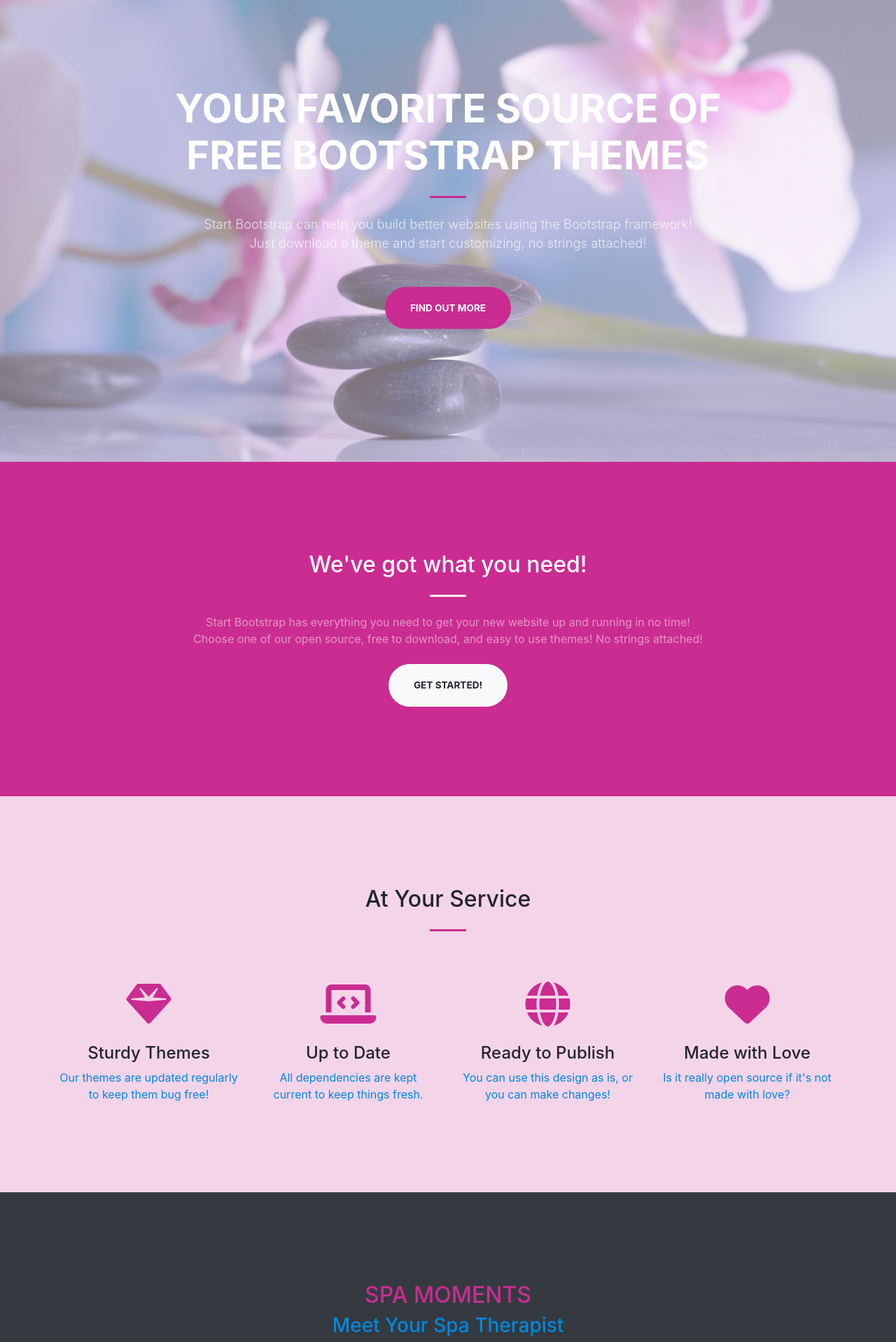
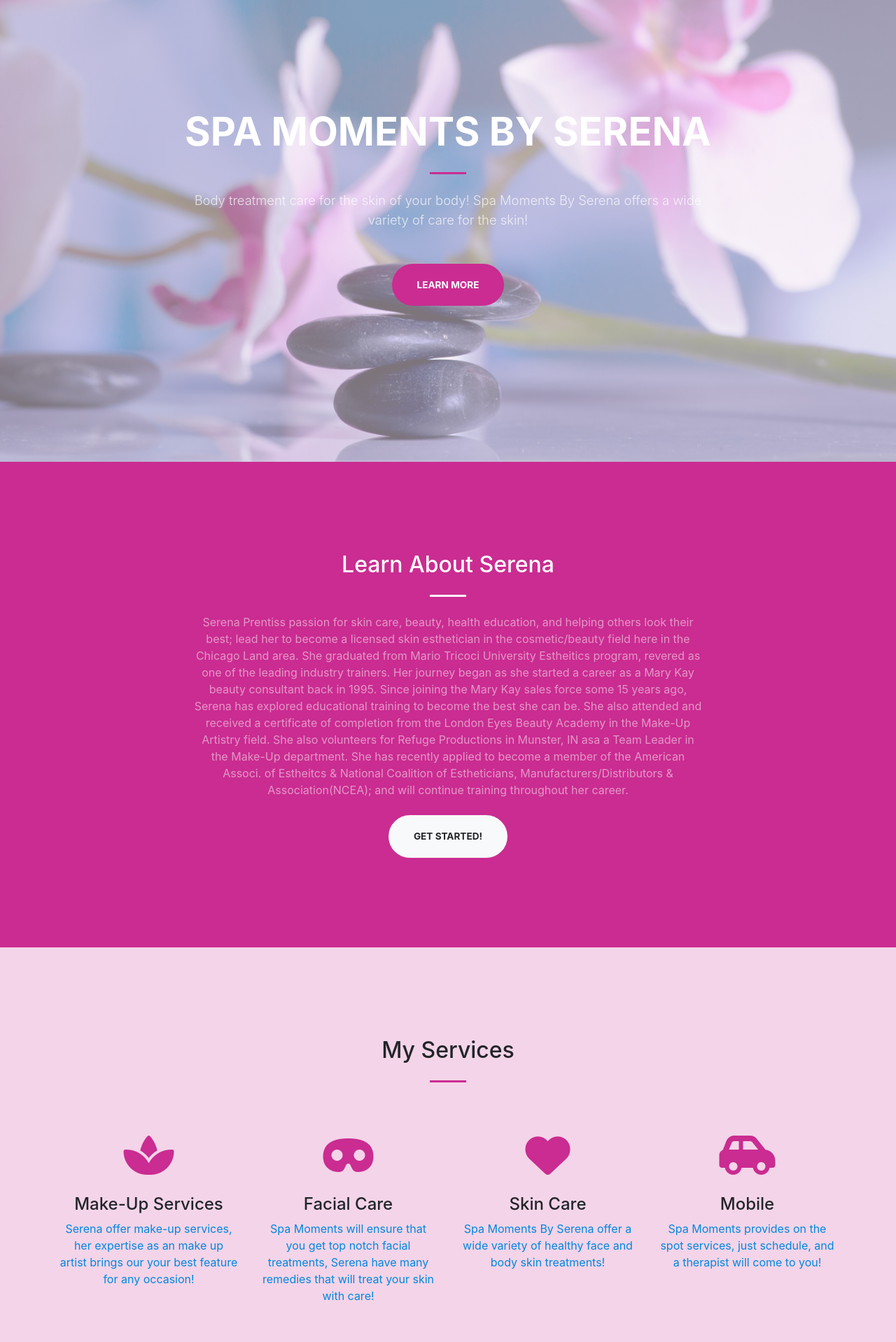
Before and after one commit to EricHoward27/spamoments, a React (Create React App) app: page / in a window 1280 px wide. Shown: the part 140-2058 px from the top of the page at 70% size. Built offline with nearby package versions, Linux system fonts and the light colour scheme.

Commit message:
add client information into the layout in the sections, create a component that include information for extra services in the layout

```diff
--- a/src/App.js
+++ b/src/App.js
@@ -7,6 +7,7 @@
 import CallAction from './components/CallAction'
 import Contact from './components/Contact'
 import Footer from './components/Footer'
+import Info from './components/Info'
 
 function App() {
   const callLinks = [
@@ -22,6 +23,7 @@
       <Masthead />
       <About />
       <Services />
+      <Info />
       <CallAction callLinks={callLinks}/>
       <Contact />
       <Footer />
--- a/src/components/About.js
+++ b/src/components/About.js
@@ -6,9 +6,14 @@
         <div className="container">
             <div className="row justify-content-center">
                 <div className="col-lg-8 text-center">
-                    <h2 className="text-white mt-0">We've got what you need!</h2>
+                    <h2 className="text-white mt-0">Learn About Serena</h2>
                     <hr className="divider light my-4" />
-                    <p className="text-white-50 mb-4">Start Bootstrap has everything you need to get your new website up and running in no time! Choose one of our open source, free to download, and easy to use themes! No strings attached!</p>
+                    <p className="text-white-50 mb-4">Serena Prentiss passion for skin care, beauty, health education, and helping others look their best; lead her to become a licensed skin
+                    esthetician in the cosmetic/beauty field here in the Chicago Land area. She graduated from Mario Tricoci University Estheitics program, revered as one of the leading industry trainers.
+                    Her journey began as she started a career as a Mary Kay beauty consultant back in 1995. Since joining the Mary Kay sales force some 15 years ago, Serena has explored
+                    educational training to become the best she can be. She also attended and received a certificate of completion from the London Eyes Beauty Academy in the Make-Up Artistry field.
+                    She also volunteers for Refuge Productions in Munster, IN asa a Team Leader in the Make-Up department. She has recently applied to become a member of the American Associ. of Estheitcs & National
+                    Coalition of Estheticians, Manufacturers/Distributors & Association(NCEA); and will continue training throughout her career.</p>
                     <a className="btn btn-light btn-xl js-scroll-trigger" href="#services">Get Started!</a>
                 </div>
             </div>
--- a/src/components/CallAction.js
+++ b/src/components/CallAction.js
@@ -23,7 +23,7 @@
               )}
             </div>
             <div className="row">
-                <div className="col-lg-8 mx-auto text-center"><p className="large text-muted">Meet our amazing ECS Team who all have a part in this amazing journey.</p></div>
+                <div className="col-lg-8 mx-auto text-center"><p className="large text-muted">Say hello to  our Spa Moments By Serena team!</p></div>
             </div>
         </div>
     </section>
--- a/src/components/Contact.js
+++ b/src/components/Contact.js
@@ -8,18 +8,18 @@
                 <div className="col-lg-8 text-center">
                     <h2 className="mt-0">Let's Get In Touch!</h2>
                     <hr className="divider my-4" />
-                    <p className="text-muted mb-5">Ready to start your next project with us? Give us a call or send us an email and we will get back to you as soon as possible!</p>
+                    <p className="text-muted mb-5">For more information about Spa Moments By Serena - her program, activities, and more. Give us a call or send us an email and we will get back to you as soon as possible!</p>
                 </div>
             </div>
             <div className="row">
                 <div className="col-lg-4 ml-auto text-center mb-5 mb-lg-0">
                     <i className="fas fa-phone fa-3x mb-3 text-muted"></i>
-                    <div>+1 (555) 123-4567</div>
+                    <div>+1 (708) 653-1206</div>
                 </div>
                 <div className="col-lg-4 mr-auto text-center">
                     <i className="fas fa-envelope fa-3x mb-3 text-muted"></i>
                     {/* <!-- Make sure to change the email address in BOTH the anchor text and the link target below!--> */}
-                    <a className="d-block" href="mailto:contact@yourwebsite.com">contact@yourwebsite.com</a>
+                    <a className="d-block" href="mailto:smprentiss@yahoo.com">smprentiss@yahoo.com</a>
                 </div>
             </div>
         </div>
--- a/src/components/Footer.js
+++ b/src/components/Footer.js
@@ -5,7 +5,7 @@
     <footer className="bg-light py-5">
         <div className="container">
             <div className="small text-center text-muted">
-                Copyright &copy; Spa Moment By Serena 2021
+                Copyright &copy; Spa Moments By Serena 2021 - Proudly Created By ericcreativestudio.com
                 {/* <!-- This script automatically adds the current year to your website footer-->
                 <!-- (credit: https://updateyourfooter.com/)--> */}
             </div>
--- /dev/null
+++ b/src/components/Info.js
@@ -0,0 +1,39 @@
+import React from 'react'
+
+const Info = () => {
+  return (
+    <section class="page-section bg-primary text-white mb-0" id="about">
+        <div class="container">
+            <h2 class="page-section-heading text-center text-uppercase text-white">Serena's Top Ten to Healthy Skin!</h2>
+            <div class="divider-custom divider-light">
+                <div class="divider-custom-line"></div>
+                <div class="divider-custom-icon"><i class="fas fa-star"></i></div><br />
+                <div class="divider-custom-line"></div>
+            </div>
+            <div class="row">
+                <div class="col-lg-4 ml-auto"><p class="lead">1. Find out what your skin type is. If you are not certain, it is worth visiting a skin care specialist like me just to find out, because the great majority of skin care products are for a specific skin type.<br />
+                2. Drink about two liters (three and a half pints) of water every day. Water flushes toxins out of your body and toxins or poisons are undeniably better ou than in. Drinking lots of water will help keep you healthy inside, which
+                should be reflected outside.<br />
+                3. Wash your skin at least once and preferably twice every day. It could be more often depending on your job and the climate. The most essential shower is the one when you get in at the end of the day, so that the day's
+                pollution, grime and dust do not have all night to get into your pores. Hot and cold water are not particularly good for skin, so luke warm water and mild soap are best.<br />
+                4. Do no use many chemicals on your skin. Exfoliate OR Maske, but do not rub hard and not every day; Try a few home-made skin care products and see if they have the desired result for you, (Call me to discuss as I have some great ideas!)<br />
+                5. Never let your skin dry out. Dry skin is more likely to crack and allow bacteria to get in. Apply moisturizer once a day after a shower when your skin is still moist. </p></div>
+                <div class="col-lg-4 mr-auto"><p class="lead">6. Use only mild, non-perfumed cleansers. (Never Soap). Soaps are Alkaline and will strip the natural oils from your skin. Also include a toner or astringent to balance the PH back to it’s original state.
+                (Don’t forget to Moisturize the Skin with a good moisturizer)<br />
+                7. Shield your skin from the ravages of the sun&#39;s UV rays. UV light is bad for skin and is also a major cause of cancer. Some moisturizers contain a mild form of sunblock (SPF 15 or 30),
+                so you could rub on one of those before going out every day.<br />
+                8. Exercise and sleep as much as you are able. Exercise is excellent for your whole body including your skin and internal organs. Exercise stretches your skin this way and that, keeping it taut, smoothing out wrinkles and sags. Sleep
+                is indispensable for the mind and allows your muscles and skin to relax properly. 6 to 8 hours of sleep is needed to maintain proper body functions.<br />
+                9. Be prudent with skin problems like acne or dermatitis. If you do not know what you are doing, seek advice, because you may do more harm than good. (I am available)<br />
+                10. Lower your stress whenever you get the opportunity. Take time out to pamper yourself, a massage or a sauna. Relax by watching a film or reading a book is also good.</p></div>
+            </div>
+            <div class="text-center mt-4">
+                <p>
+                  Call me with questions I am here to help. I have over 15 years experience as a Mary Kay Beauty Consultant, as well as being a Licensed IL Esthetician or Skin Care Specialist.
+                </p>
+            </div>
+        </div>
+    </section>
+  )
+}
+export default Info
--- a/src/components/Masthead.js
+++ b/src/components/Masthead.js
@@ -6,12 +6,12 @@
     <div className="container h-100">
         <div className="row h-100 align-items-center justify-content-center text-center">
             <div className="col-lg-10 align-self-end">
-                <h1 className="text-uppercase text-white font-weight-bold">Your Favorite Source of Free Bootstrap Themes</h1>
+                <h1 className="text-uppercase text-white font-weight-bold">Spa Moments By Serena</h1>
                 <hr className="divider my-4" />
             </div>
             <div className="col-lg-8 align-self-baseline">
-                <p className="text-white-75 font-weight-light mb-5">Start Bootstrap can help you build better websites using the Bootstrap framework! Just download a theme and start customizing, no strings attached!</p>
-                <a className="btn btn-primary btn-xl js-scroll-trigger" href="#about">Find Out More</a>
+                <p className="text-white-75 font-weight-light mb-5">Body treatment care for the skin of your body! Spa Moments By Serena offers a wide variety of care for the skin!</p>
+                <a className="btn btn-primary btn-xl js-scroll-trigger" href="#about">Learn more</a>
             </div>
         </div>
     </div>
--- a/src/components/Services.js
+++ b/src/components/Services.js
@@ -4,35 +4,35 @@
   return (
     <section className="page-section" id="services">
         <div className="container">
-            <h2 className="text-center mt-0">At Your Service</h2>
+            <h2 className="text-center mt-0">My Services</h2>
             <hr className="divider my-4" />
             <div className="row">
                 <div className="col-lg-3 col-md-6 text-center">
                     <div className="mt-5">
-                        <i className="fas fa-4x fa-gem text-primary mb-4"></i>
-                        <h3 className="h4 mb-2">Sturdy Themes</h3>
-                        <p className="text-muted mb-0">Our themes are updated regularly to keep them bug free!</p>
+                        <i className="fas fa-4x fa-spa text-primary mb-4"></i>
+                        <h3 className="h4 mb-2">Make-Up Services</h3>
+                        <p className="text-muted mb-0">Serena offer make-up services, her expertise as an make up artist brings our your best feature for any occasion!</p>
                     </div>
                 </div>
                 <div className="col-lg-3 col-md-6 text-center">
                     <div className="mt-5">
-                        <i className="fas fa-4x fa-laptop-code text-primary mb-4"></i>
-                        <h3 className="h4 mb-2">Up to Date</h3>
-                        <p className="text-muted mb-0">All dependencies are kept current to keep things fresh.</p>
-                    </div>
-                </div>
-                <div className="col-lg-3 col-md-6 text-center">
-                    <div className="mt-5">
-                        <i className="fas fa-4x fa-globe text-primary mb-4"></i>
-                        <h3 className="h4 mb-2">Ready to Publish</h3>
-                        <p className="text-muted mb-0">You can use this design as is, or you can make changes!</p>
+                        <i className="fas fa-4x fa-mask text-primary mb-4"></i>
+                        <h3 className="h4 mb-2">Facial Care</h3>
+                        <p className="text-muted mb-0">Spa Moments will ensure that you get top notch facial treatments, Serena have many remedies that will treat your skin with care!</p>
                     </div>
                 </div>
                 <div className="col-lg-3 col-md-6 text-center">
                     <div className="mt-5">
                         <i className="fas fa-4x fa-heart text-primary mb-4"></i>
-                        <h3 className="h4 mb-2">Made with Love</h3>
-                        <p className="text-muted mb-0">Is it really open source if it's not made with love?</p>
+                        <h3 className="h4 mb-2">Skin Care</h3>
+                        <p className="text-muted mb-0">Spa Moments By Serena offer a wide variety of healthy face and body skin treatments!</p>
+                    </div>
+                </div>
+                <div className="col-lg-3 col-md-6 text-center">
+                    <div className="mt-5">
+                        <i className="fas fa-4x fa-car-side text-primary mb-4"></i>
+                        <h3 className="h4 mb-2">Mobile</h3>
+                        <p className="text-muted mb-0">Spa Moments provides on the spot services, just schedule, and a therapist will come to you!</p>
                     </div>
                 </div>
             </div>
```
